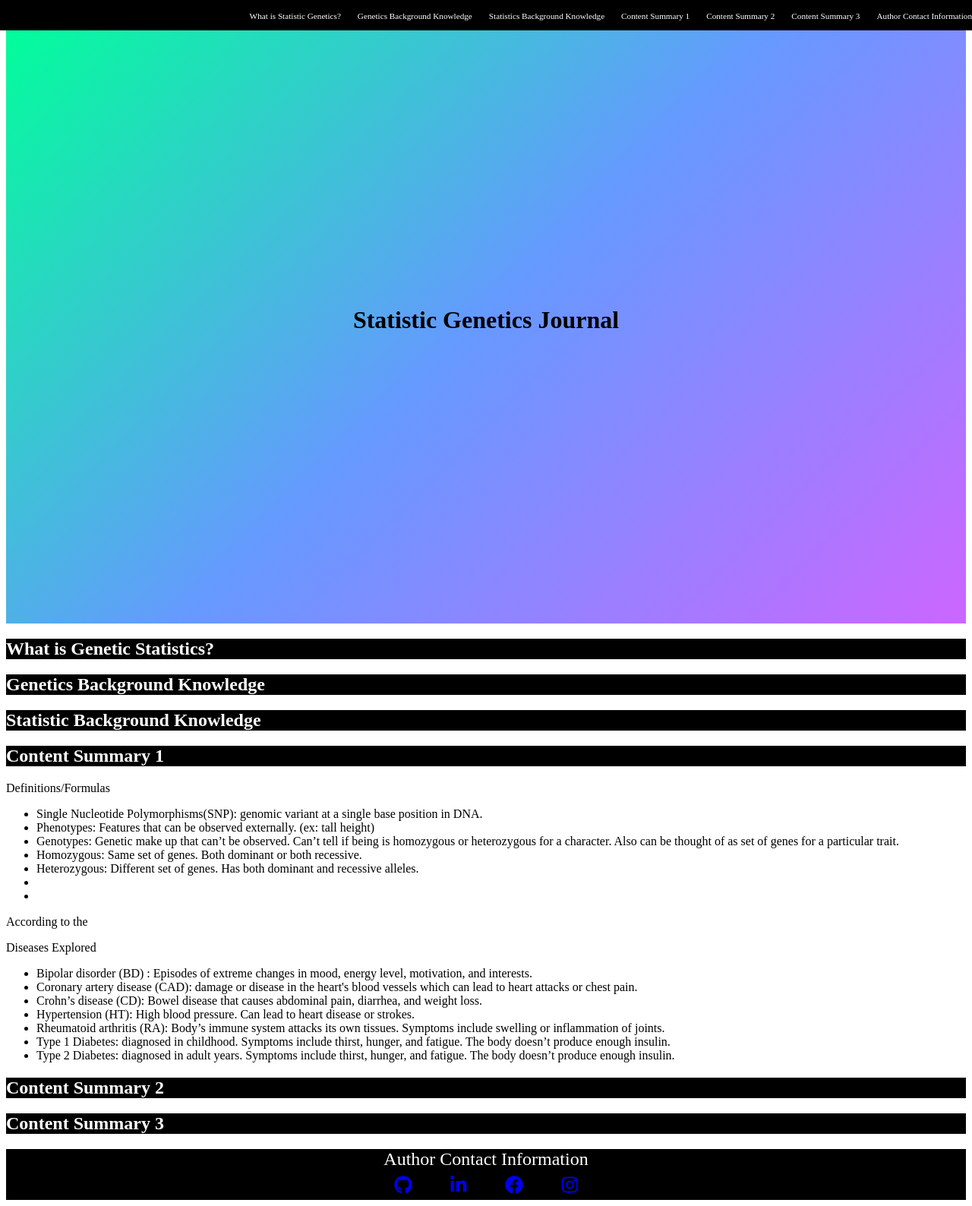
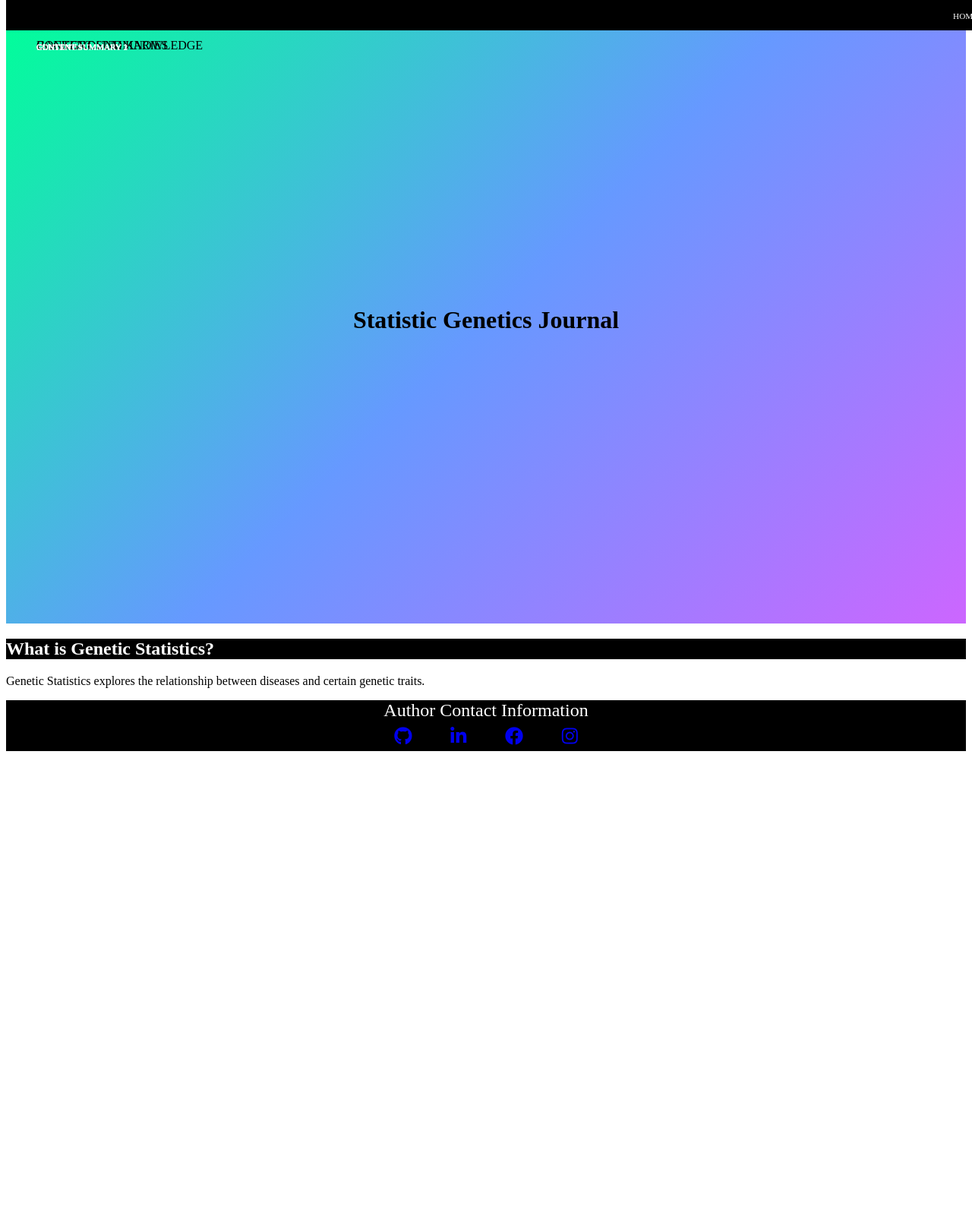
Before and after one commit to anguyen6262/STAT494ContentSummaries.github.io, a plain HTML site: page HTML CSS JavaScript/index.html in a window 1280 px wide. Shown: the whole page at 76% size. After the commit the page ends 997 px from the top, so only its background shows below. Drawn offline with Linux system fonts and the light colour scheme.

Commit message:
Added footer

```diff
--- a/HTML CSS JavaScript/index.html
+++ b/HTML CSS JavaScript/index.html
@@ -15,27 +15,34 @@
     <div>
         <nav class="navbar">
         <li>
-            <a class="nav-link" href="#what-is-genetic-statistics?">What is Statistic Genetics?</a>
+            <a class="nav-link" href="index.html">Home</a>
+        </li>
+        <div class="nav-dropMenu">
+            <ul>
+            <li><span>Background Knowledge</span></li>
+            <li>
+            <a class="nav-link" href="genetics.html">Genetics</a>
             </li>
             <li>
-            <a class="nav-link" href="#genetics-background-knowledge">Genetics Background Knowledge</a>
+            <a class="nav-link" href="statistics.html">Statistics</a>
+            </li>
+            </ul>
+        </div>
+
+        <div class="nav-dropMenu">
+           <ul>
+            <li><span>Content Summaries</span></li>
+            <li>
+            <a class="nav-link" href="content-summary-1.html">Content Summary 1</a>
             </li>
             <li>
-            <a class="nav-link" href="#statistics-background-knowledge">Statistics Background Knowledge</a>
+            <a class="nav-link" href="content-summary-2.html">Content Summary 2</a>
             </li>
             <li>
-            <a class="nav-link" href="#content-summary-1">Content Summary 1</a>
+            <a class="nav-link" href="content-summary-3.html">Content Summary 3</a>
             </li>
-
-        <li>
-            <a class="nav-link" href="#content-summary-2">Content Summary 2</a>
-        </li>
-        <li>
-            <a class="nav-link" href="#content-summary-3">Content Summary 3</a>
-        </li>
-        <li>
-            <a class="nav-link" href="#author-contact-information">Author Contact Information</a>
-        </li>
+            </ul>
+        </div>
 
     </nav>
     </div>
@@ -44,49 +51,9 @@
     </div>
 
     <h2 id="what-is-genetic-statistics?">What is Genetic Statistics?</h2>
+    <p> Genetic Statistics explores the relationship between diseases and certain genetic traits.</p>
 
-    <h2 id="genetics-background-knowledge">Genetics Background Knowledge</h2>
-    <h2 id="statistics-background-knowledge">Statistic Background Knowledge</h2>
-
-
-
-
-    <div>
-        <h2 class="content-summary" id="content-summary-1">Content Summary 1</h2>
-            <div class="definitions">
-                <label>Definitions/Formulas</label>
-                <ul>
-                    <li>Single Nucleotide Polymorphisms(SNP): genomic variant at a single base position in DNA.</li>
-                    <li>Phenotypes: Features that can be observed externally. (ex: tall height)</li>
-                    <li>Genotypes: Genetic make up that can’t be observed. Can’t tell if being is homozygous or heterozygous for a character. Also can be thought of as set of genes for a particular trait. </li>
-                    <li>Homozygous: Same set of genes. Both dominant or both recessive.</li>
-                    <li>Heterozygous: Different set of genes. Has both dominant and recessive alleles.</li>
-                    <li></li>
-                    <li></li>
-                </ul>
-            </div>
-            <div class="text">
-                <p>
-                    According to the <span><a href=""></a></span>
-                </p>
-            </div>
-    </div>
-
-
-    <label>Diseases Explored</label>
-    <ul>
-        <li>Bipolar disorder (BD) : Episodes of extreme changes in mood, energy level, motivation, and interests.</li>
-        <li>Coronary artery disease (CAD): damage or disease in the heart's blood vessels which can lead to heart attacks or chest pain.</li>
-        <li>Crohn’s disease (CD): Bowel disease that causes abdominal pain, diarrhea, and weight loss.
-        </li>
-        <li>Hypertension (HT): High blood pressure. Can lead to heart disease or strokes.</li>
-        <li>Rheumatoid arthritis (RA): Body’s immune system attacks its own tissues. Symptoms include swelling or inflammation of joints.</li>
-        <li>Type 1 Diabetes: diagnosed in childhood. Symptoms include thirst, hunger, and fatigue. The body doesn’t produce enough insulin.</li>
-        <li>Type 2 Diabetes: diagnosed in adult years. Symptoms include thirst, hunger, and fatigue. The body doesn’t produce enough insulin.</li>
-    </ul>
-    <h2 class="content-summary" id="content-summary-2">Content Summary 2</h2>
-    <h2 class="content-summary" id="content-summary-3">Content Summary 3</h2>
-
+    <footer>
         <div class="contact-section" id="author-contact-information">
         <label > Author Contact Information</label>
            <div class="social-icons">
@@ -95,8 +62,10 @@
             <a href="https://www.facebook.com/profile.php?id=100079858971896"><i class="fab fa-facebook"></i></a>
             <a href="https://www.instagram.com/andrew.d.ng/"><i class="fab fa-instagram"></i></a>
         </div>
+        </div>
+    </footer>
 
 
-    </div>
+    <script src="script.js"></script>
 </body>
 </html>
--- /dev/null
+++ b/HTML CSS JavaScript/script.js
@@ -0,0 +1,16 @@
+
+const Summaries = document.querySelector(".summaries-menu");
+
+addEventListener('hover',() => Summaries.classList.toggle("active"))
+
+function contact() {
+    <div class="contact-section" id="author-contact-information">
+    <label > Author Contact Information</label>
+       <div class="social-icons">
+        <a href="https://github.com/anguyen6262"><i class="fab fa-github"></i></a>
+        <a href="https://www.linkedin.com/in/andrew-nguyen-6b72b0216/"><i class="fab fa-linkedin-in"></i></a>
+        <a href="https://www.facebook.com/profile.php?id=100079858971896"><i class="fab fa-facebook"></i></a>
+        <a href="https://www.instagram.com/andrew.d.ng/"><i class="fab fa-instagram"></i></a>
+    </div>
+    </div>
+}
--- a/HTML CSS JavaScript/styles.css
+++ b/HTML CSS JavaScript/styles.css
@@ -1,5 +1,6 @@
 * {
     box-sizing: border-box;
+
 }
 :root {
     --base-color1:linear-gradient(
@@ -13,7 +14,6 @@
 
 .navbar {
     top:0;
-    left:0;
     position: fixed;
     background-color: black;
     display: flex;
@@ -27,6 +27,12 @@
     text-decoration: none;
     color:white;
     font-size: 0.7em;
+    transition: 0.5s ease;
+    text-transform: uppercase;
+}
+
+.nav-link:hover {
+    color:aqua;
 }
 
 .intro-screen {
@@ -50,6 +56,7 @@
 
 .text {
     grid-column:2/-1;
+    /* cursor: text; */
 }
 
 .contact-section{
@@ -67,3 +74,40 @@ h2 {
 i {
     padding:0.5rem 1.4rem;
 }
+
+.nav-dropMenu {
+    position: fixed;
+    height:10vh;
+    width:100vw;
+    z-index: 1000;
+}
+
+.nav-dropMenu ul {
+    padding-top:5%;
+}
+
+.nav-dropMenu ul li {
+    line-height: 5%;
+    list-style: none;
+}
+
+.nav-dropMenu ul li a, .nav-dropMenu ul li span {
+    display:block;
+    height: 5%;
+    text-decoration: none;
+    text-transform: uppercase;
+    white-space: no-wrap;
+}
+
+/* .summaries-menu {
+    transition:0.3s;
+    /* cursor: pointer; */
+/* } */
+
+/* .summaries-menu li {
+    opacity: 0;
+} */
+
+/* .summaries-menu.active {
+    display: block;
+} */
```
Also changed, not shown: HTML CSS JavaScript/content-summary-1.html (added, +63 -0 lines), HTML CSS JavaScript/content-summary-2.html (added, +27 -0 lines), HTML CSS JavaScript/content-summary-3.html (added, +27 -0 lines), HTML CSS JavaScript/genetics.html (added, +25 -0 lines), HTML CSS JavaScript/statistics.html (added, +24 -0 lines), HTML CSS JavaScript/app.js (deleted). Lines whose indentation alone changed are shown as unchanged.
